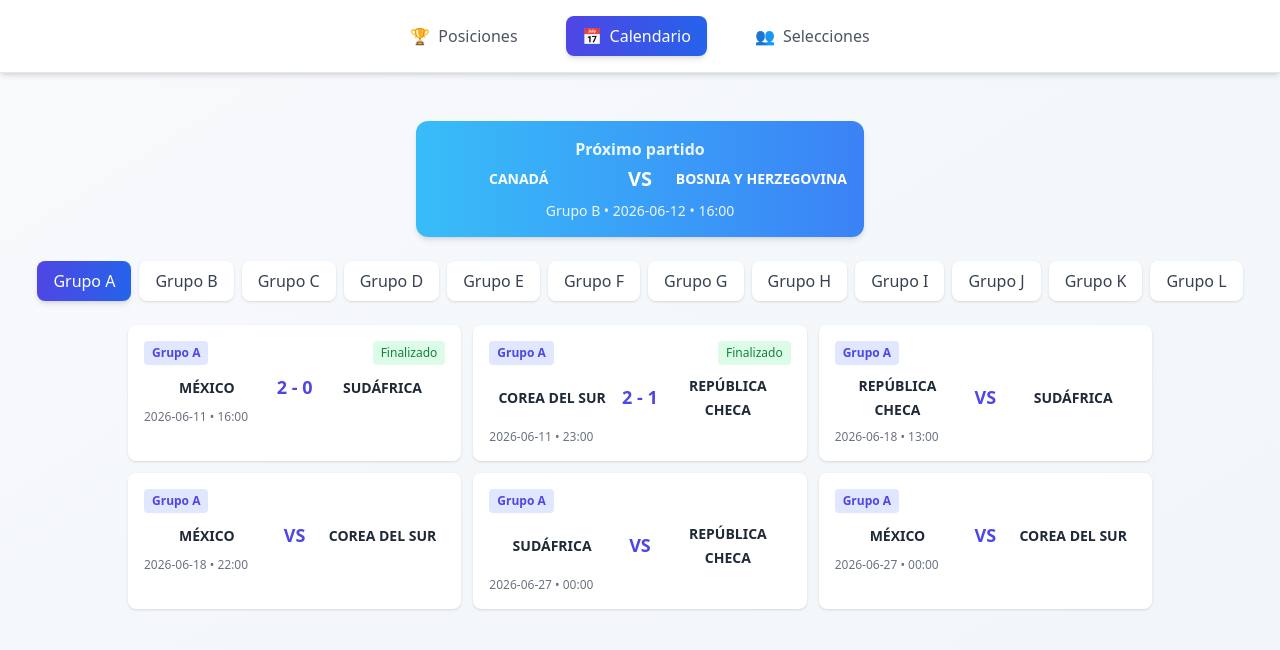
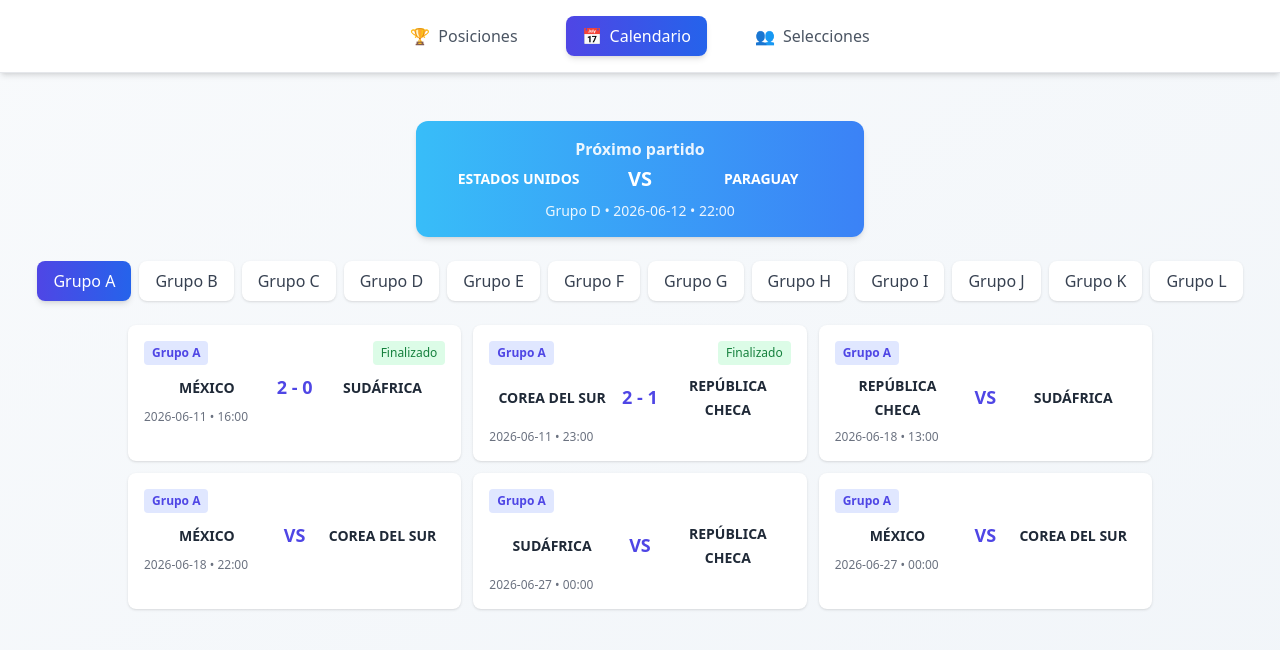
Before and after one commit to la-furia/prode, a React (Vite) app: page /#/calendario in a window 1280 px wide. Shown: the top 650 px of the page. Built offline with nearby package versions, Linux system fonts and the light colour scheme.

Commit message:
fix en banner

```diff
--- a/src/pages/Calendario.tsx
+++ b/src/pages/Calendario.tsx
@@ -16,18 +16,29 @@ export function Calendario({ matches }: CalendarioProps) {
     return now >= start && now < start + 90 * 60 * 1000
   }
 
+  // Verificar si un partido ya terminó (más de 90 minutos de haber empezado)
+  const isMatchFinished = (match: Match) => {
+    const start = new Date(`${match.date}T${match.time}`).getTime()
+    return now >= start + 90 * 60 * 1000
+  }
+
   // Encontrar partido en vivo o próximo partido
   const nextMatch = useMemo(() => {
-    const futureMatches = matches.filter((m) => !m.result)
+    const allMatches = matches
 
     // Primero buscar partidos en vivo
-    const liveMatches = futureMatches.filter(isMatchLive)
+    const liveMatches = allMatches.filter(isMatchLive)
     if (liveMatches.length > 0) {
-      return liveMatches[0]
+      return liveMatches.sort((a, b) => {
+        const dateA = new Date(`${a.date}T${a.time}`).getTime()
+        const dateB = new Date(`${b.date}T${b.time}`).getTime()
+        return dateA - dateB
+      })[0]
     }
 
-    // Si no hay en vivo, buscar el próximo partido
-    return futureMatches.sort((a, b) => {
+    // Si no hay en vivo, buscar el próximo partido (sin importar si tiene resultado)
+    const upcomingMatches = allMatches.filter((m) => !isMatchFinished(m))
+    return upcomingMatches.sort((a, b) => {
       const dateA = new Date(`${a.date}T${a.time}`).getTime()
       const dateB = new Date(`${b.date}T${b.time}`).getTime()
       return dateA - dateB
```
